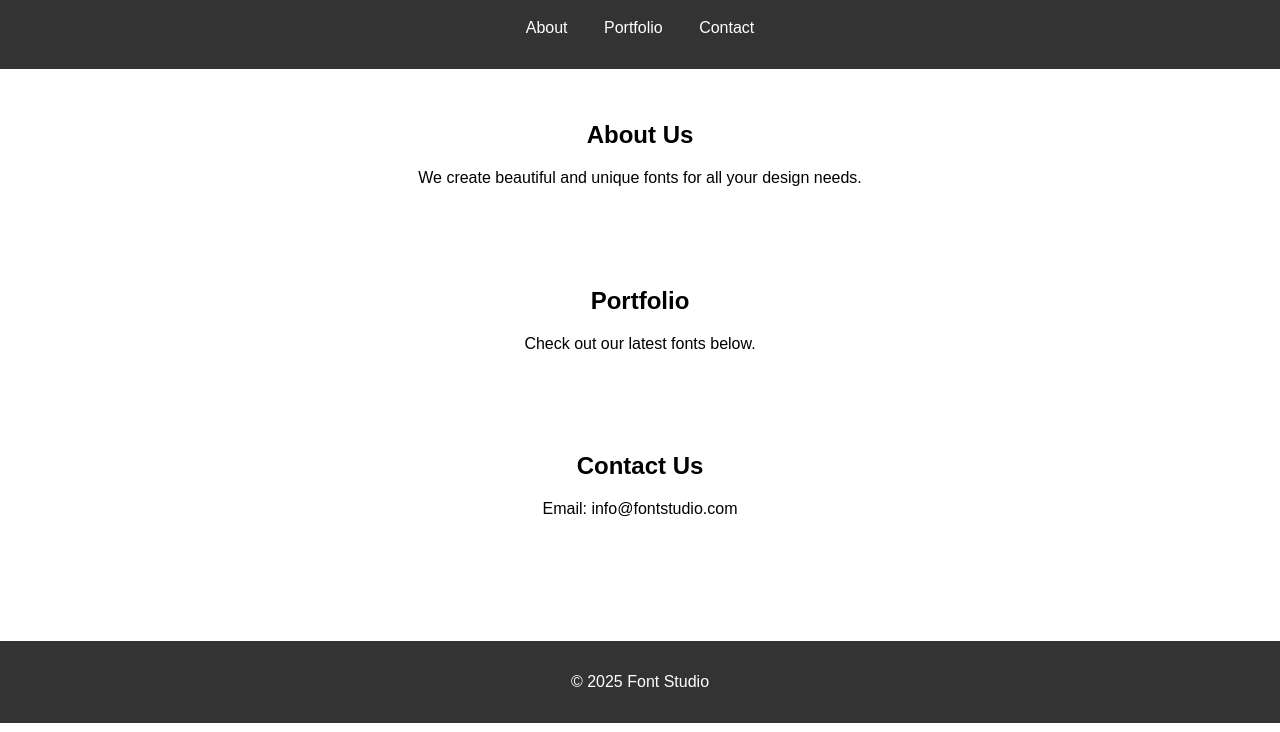
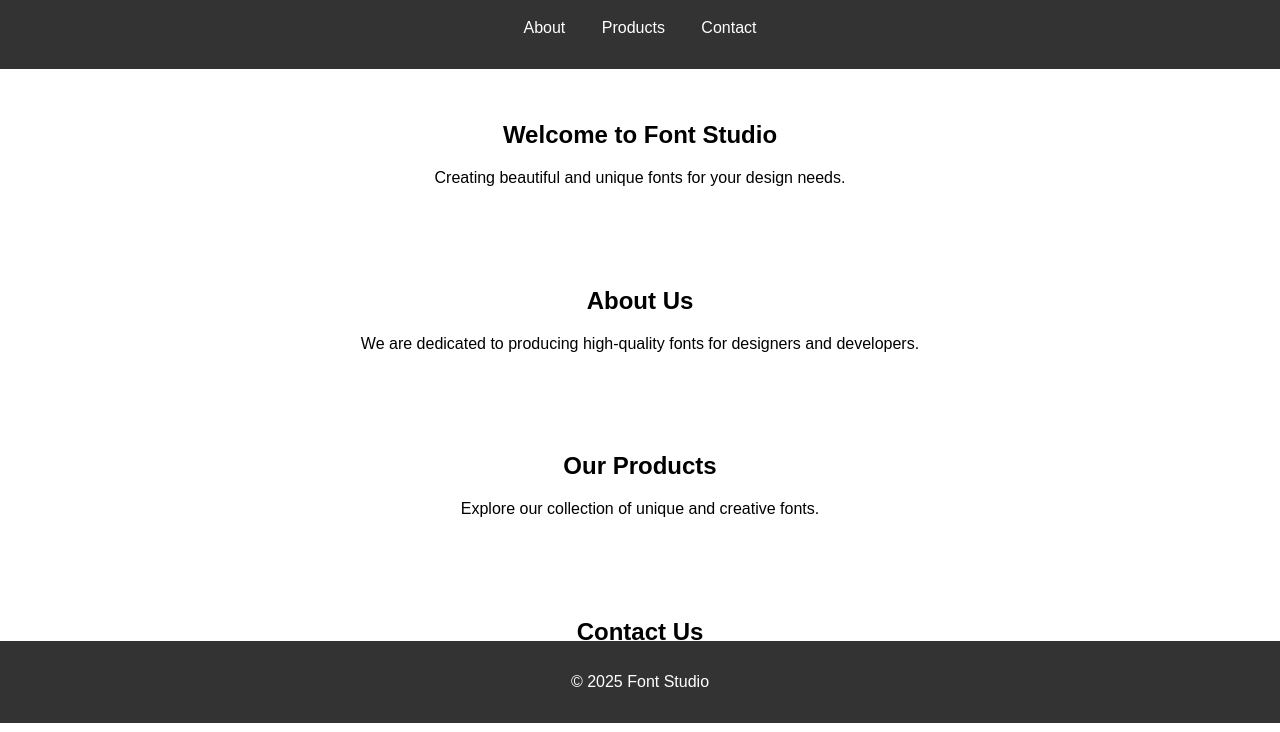
Before and after one commit to jisengwang/saonatype, a plain HTML site: page index.html in a window 1280 px wide. Shown: the part 77-809 px from the top of the page. Drawn offline with Linux system fonts and the light colour scheme.

Commit message:
Update index.html

```diff
--- a/index.html
+++ b/index.html
@@ -3,35 +3,51 @@
 <head>
     <meta charset="UTF-8">
     <meta name="viewport" content="width=device-width, initial-scale=1.0">
-    <title>Font Studio Portfolio</title>
+    <title>Font Studio</title>
     <link rel="stylesheet" href="styles.css">
 </head>
 <body>
     <header>
+        <div class="container">
             <h1>Font Studio</h1>
             <nav>
                 <ul>
                     <li><a href="#about">About</a></li>
-                <li><a href="#portfolio">Portfolio</a></li>
+                    <li><a href="#products">Products</a></li>
                     <li><a href="#contact">Contact</a></li>
                 </ul>
             </nav>
+        </div>
     </header>
+    <section id="hero">
+        <div class="container">
+            <h2>Welcome to Font Studio</h2>
+            <p>Creating beautiful and unique fonts for your design needs.</p>
+        </div>
+    </section>
     <section id="about">
+        <div class="container">
             <h2>About Us</h2>
-        <p>We create beautiful and unique fonts for all your design needs.</p>
+            <p>We are dedicated to producing high-quality fonts for designers and developers.</p>
+        </div>
     </section>
-    <section id="portfolio">
-        <h2>Portfolio</h2>
-        <p>Check out our latest fonts below.</p>
-        <!-- Add your portfolio items here -->
+    <section id="products">
+        <div class="container">
+            <h2>Our Products</h2>
+            <p>Explore our collection of unique and creative fonts.</p>
+            <!-- Add product details here -->
+        </div>
     </section>
     <section id="contact">
+        <div class="container">
             <h2>Contact Us</h2>
             <p>Email: info@fontstudio.com</p>
+        </div>
     </section>
     <footer>
+        <div class="container">
             <p>&copy; 2025 Font Studio</p>
+        </div>
     </footer>
 </body>
 </html>
```
Lines whose indentation alone changed are shown as unchanged.
